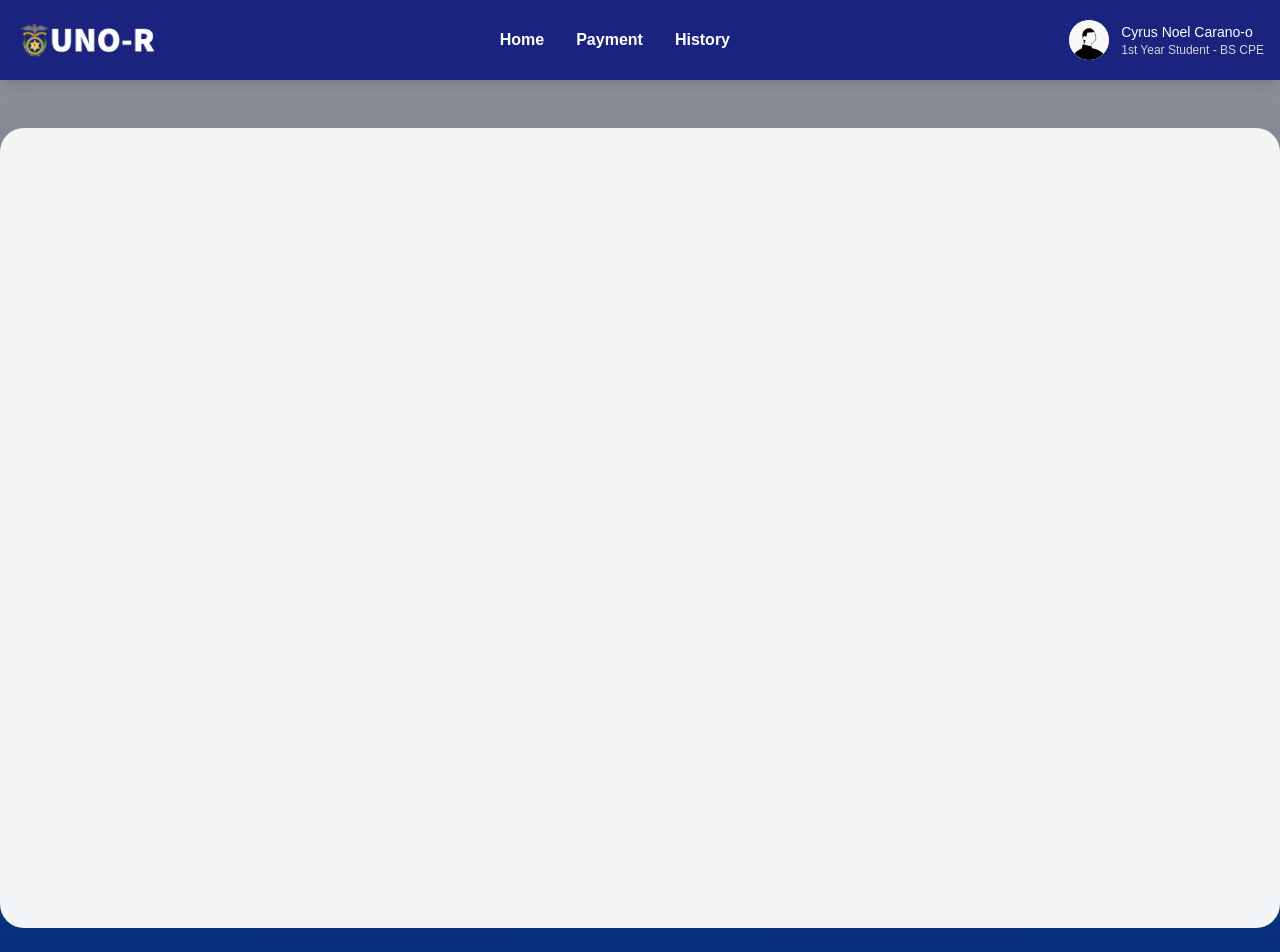
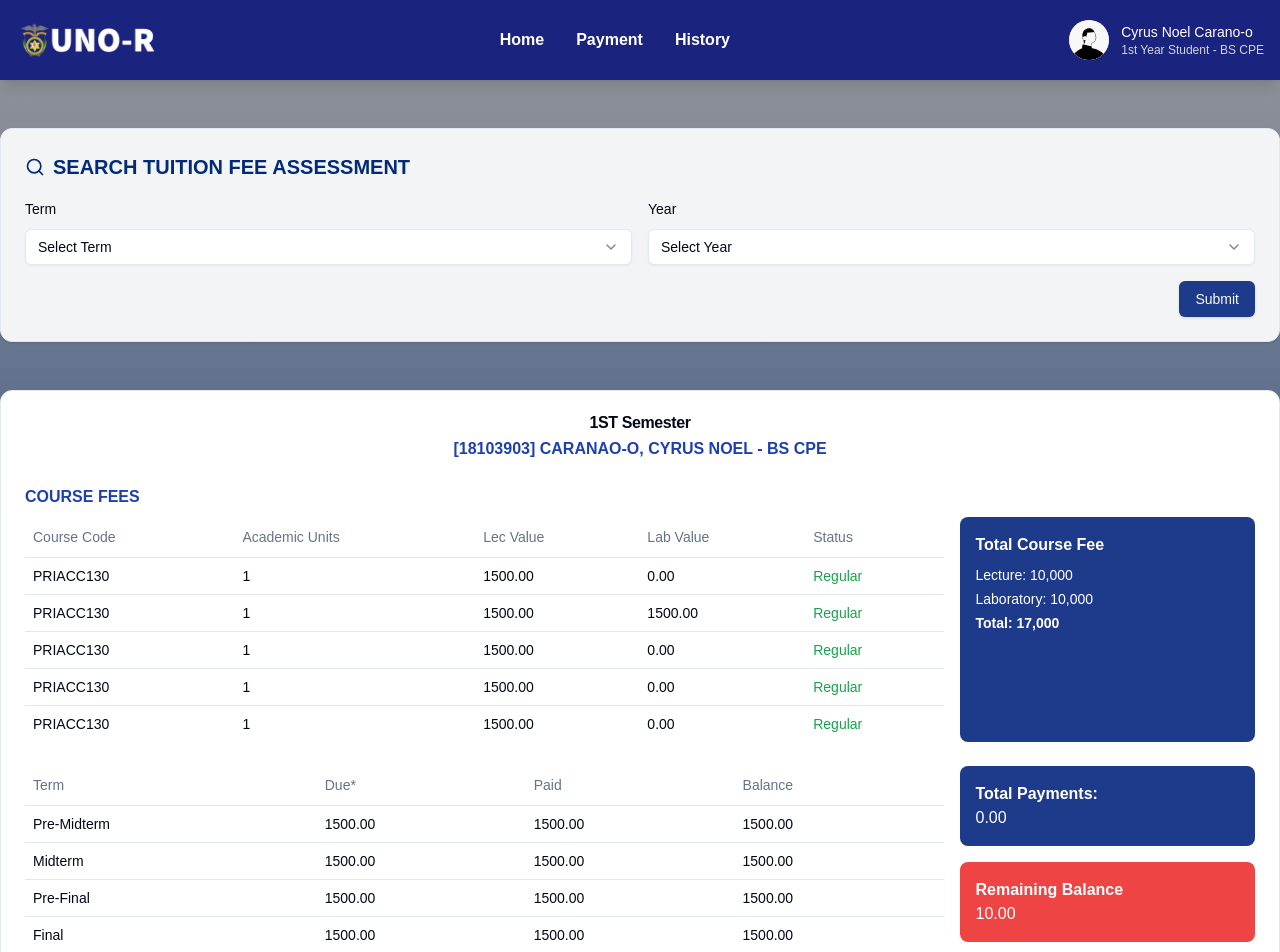
Before and after one commit to Miraku17/Exam_Permit, a Next.js app: page /home in a window 1280 px wide. Shown: the top 952 px of the page. Built offline with nearby package versions, Linux system fonts and the light colour scheme.

Commit message:
added tutition details

```diff
--- a/src/app/(auth)/history/page.tsx
+++ b/src/app/(auth)/history/page.tsx
@@ -71,10 +71,10 @@ const TransactionHistory = () => {
   );
 
   return (
-    <div className="p-4">
+    <div className="min-h-screen">
       <Card>
         <CardHeader>
-          <CardTitle className="text-[#1a237e] text-xl md:text-2xl">
+          <CardTitle className="text-primaryBlue text-xl">
             TRANSACTION HISTORY
           </CardTitle>
         </CardHeader>
--- a/src/app/(auth)/home/page.tsx
+++ b/src/app/(auth)/home/page.tsx
@@ -4,9 +4,13 @@
 import { useEffect } from "react";
 import { useRouter } from "next/navigation";
 
+import SearchFee from "@/components/searchFee/searchFee";
+import TuitionData from "@/components/tuitionData/tuitionData";
 export default function DashboardPage() {
   return (
-    <div className="min-h-screen bg-gray-100 p-8 rounded-3xl ">
+    <div className="flex  flex-col justify-center gap-12">
+        <SearchFee />
+        <TuitionData />
 
     </div>
   );
--- a/src/app/(auth)/payment/page.tsx
+++ b/src/app/(auth)/payment/page.tsx
@@ -4,7 +4,7 @@ import PaymentForm from "@/components/paymentForm/paymentForm";
 
 const Page = () => {
   return (
-    <div className="flex flex-col lg:flex-row justify-center gap-8 ">
+    <div className="flex flex-col lg:flex-row justify-center gap-8  min-h-screen ">
       <PaymentInstructions />
       <PaymentForm />
     </div>
--- a/src/components/Instructions/PaymentInstructions.tsx
+++ b/src/components/Instructions/PaymentInstructions.tsx
@@ -13,7 +13,7 @@ const PaymentInstructions = () => {
   return (
     <Card className="w-full lg:w-[650px]">
       <CardHeader>
-        <CardTitle className="text-2xl">Payment of Tuition Fees</CardTitle>
+        <CardTitle className="text-xl text-primaryBlue">Payment of Tuition Fees</CardTitle>
         <CardDescription>
           All payment shall be made at any accredited payment facilities below:
         </CardDescription>
--- a/src/components/paymentForm/paymentForm.tsx
+++ b/src/components/paymentForm/paymentForm.tsx
@@ -77,7 +77,7 @@ const PaymentForm = () => {
   return (
     <Card className="w-full lg:w-[650px]">
       <CardHeader>
-        <CardTitle className="text-2xl">Submit Payment Form</CardTitle>
+        <CardTitle className="text-xl text-primaryBlue">Submit Payment Form</CardTitle>
         <CardDescription>Please enter the student's correct information</CardDescription>
       </CardHeader>
       <CardContent>
--- /dev/null
+++ b/src/components/searchFee/searchFee.tsx
@@ -0,0 +1,77 @@
+import React from 'react';
+import {
+  Card,
+  CardContent,
+} from "@/components/ui/card";
+import {
+  Select,
+  SelectContent,
+  SelectItem,
+  SelectTrigger,
+  SelectValue,
+} from "@/components/ui/select";
+import { Button } from "@/components/ui/button";
+import { Search } from "lucide-react";
+
+const SearchFee = () => {
+  const handleSubmit = (e) => {
+    e.preventDefault();
+    // Handle form submission
+  };
+
+  return (
+    <Card className="bg-gray-100">
+      <CardContent className="pt-6">
+        <form onSubmit={handleSubmit}>
+          <div className="space-y-4">
+            <div className="text-primaryBlue font-semibold flex items-center gap-2 text-xl">
+              <Search size={20} />
+              SEARCH TUITION FEE ASSESSMENT
+            </div>
+
+            <div className="grid grid-cols-1 md:grid-cols-2 gap-4">
+              <div className="space-y-2">
+                <label className="text-sm">Term</label>
+                <Select>
+                  <SelectTrigger className="bg-white">
+                    <SelectValue placeholder="Select Term" />
+                  </SelectTrigger>
+                  <SelectContent>
+                    <SelectItem value="fall">Fall</SelectItem>
+                    <SelectItem value="spring">Spring</SelectItem>
+                    <SelectItem value="summer">Summer</SelectItem>
+                  </SelectContent>
+                </Select>
+              </div>
+
+              <div className="space-y-2">
+                <label className="text-sm">Year</label>
+                <Select>
+                  <SelectTrigger className="bg-white">
+                    <SelectValue placeholder="Select Year" />
+                  </SelectTrigger>
+                  <SelectContent>
+                    <SelectItem value="2024">2024</SelectItem>
+                    <SelectItem value="2023">2023</SelectItem>
+                    <SelectItem value="2022">2022</SelectItem>
+                  </SelectContent>
+                </Select>
+              </div>
+            </div>
+
+            <div className="flex justify-end">
+              <Button
+                type="submit"
+                className="bg-blue-900 hover:bg-blue-800"
+              >
+                Submit
+              </Button>
+            </div>
+          </div>
+        </form>
+      </CardContent>
+    </Card>
+  );
+};
+
+export default SearchFee;
--- /dev/null
+++ b/src/components/tuitionData/tuitionData.tsx
@@ -0,0 +1,132 @@
+import React from 'react';
+import {
+  Card,
+  CardContent,
+  CardHeader,
+  CardTitle,
+} from "@/components/ui/card";
+import {
+  Table,
+  TableBody,
+  TableCell,
+  TableHead,
+  TableHeader,
+  TableRow,
+} from "@/components/ui/table";
+import { Button } from "@/components/ui/button";
+
+const TuitionData = () => {
+  const courseData = [
+    { code: 'PRIACC130', units: 1.0, lecValue: 1500.00, labValue: 0.00, status: 'Regular' },
+    { code: 'PRIACC130', units: 1.0, lecValue: 1500.00, labValue: 1500.00, status: 'Regular' },
+    { code: 'PRIACC130', units: 1.0, lecValue: 1500.00, labValue: 0.00, status: 'Regular' },
+    { code: 'PRIACC130', units: 1.0, lecValue: 1500.00, labValue: 0.00, status: 'Regular' },
+    { code: 'PRIACC130', units: 1.0, lecValue: 1500.00, labValue: 0.00, status: 'Regular' },
+  ];
+
+  const paymentData = [
+    { term: 'Pre-Midterm', due: 1500.00, paid: 1500.00, balance: 1500.00 },
+    { term: 'Midterm', due: 1500.00, paid: 1500.00, balance: 1500.00 },
+    { term: 'Pre-Final', due: 1500.00, paid: 1500.00, balance: 1500.00 },
+    { term: 'Final', due: 1500.00, paid: 1500.00, balance: 1500.00 },
+    { term: 'Total', due: 1500.00, paid: 1500.00, balance: 1500.00 },
+  ];
+
+  return (
+    <Card className="w-full">
+      <CardHeader className="text-center">
+        <CardTitle>1ST Semester</CardTitle>
+        <div className="text-blue-800 font-bold mt-2">
+          [18103903] CARANAO-O, CYRUS NOEL - BS CPE
+        </div>
+      </CardHeader>
+      <CardContent>
+        <div className="space-y-6">
+          {/* Course Fees Section */}
+          <div>
+            <h3 className="text-blue-800 font-bold mb-2">COURSE FEES</h3>
+            <div className="grid grid-cols-1 lg:grid-cols-4 gap-4">
+              <div className="lg:col-span-3">
+                <Table>
+                  <TableHeader>
+                    <TableRow>
+                      <TableHead>Course Code</TableHead>
+                      <TableHead>Academic Units</TableHead>
+                      <TableHead>Lec Value</TableHead>
+                      <TableHead>Lab Value</TableHead>
+                      <TableHead>Status</TableHead>
+                    </TableRow>
+                  </TableHeader>
+                  <TableBody>
+                    {courseData.map((course, index) => (
+                      <TableRow key={index}>
+                        <TableCell>{course.code}</TableCell>
+                        <TableCell>{course.units}</TableCell>
+                        <TableCell>{course.lecValue.toFixed(2)}</TableCell>
+                        <TableCell>{course.labValue.toFixed(2)}</TableCell>
+                        <TableCell className="text-green-600">{course.status}</TableCell>
+                      </TableRow>
+                    ))}
+                  </TableBody>
+                </Table>
+              </div>
+
+              <div className="bg-blue-900 text-white p-4 rounded-lg">
+                <h4 className="font-bold mb-2">Total Course Fee</h4>
+                <div className="space-y-1 text-sm">
+                  <div>Lecture: 10,000</div>
+                  <div>Laboratory: 10,000</div>
+                  <div className="font-bold">Total: 17,000</div>
+                </div>
+              </div>
+            </div>
+          </div>
+
+          {/* Payment Schedule Section */}
+          <div className="grid grid-cols-1 lg:grid-cols-4 gap-4">
+            <div className="lg:col-span-3">
+              <Table>
+                <TableHeader>
+                  <TableRow>
+                    <TableHead>Term</TableHead>
+                    <TableHead>Due*</TableHead>
+                    <TableHead>Paid</TableHead>
+                    <TableHead>Balance</TableHead>
+                  </TableRow>
+                </TableHeader>
+                <TableBody>
+                  {paymentData.map((payment, index) => (
+                    <TableRow key={index}>
+                      <TableCell>{payment.term}</TableCell>
+                      <TableCell>{payment.due.toFixed(2)}</TableCell>
+                      <TableCell>{payment.paid.toFixed(2)}</TableCell>
+                      <TableCell>{payment.balance.toFixed(2)}</TableCell>
+                    </TableRow>
+                  ))}
+                </TableBody>
+              </Table>
+            </div>
+
+            <div className="space-y-4">
+              <div className="bg-blue-900 text-white p-4 rounded-lg">
+                <div className="font-bold">Total Payments:</div>
+                <div>0.00</div>
+              </div>
+
+              <div className="bg-red-500 text-white p-4 rounded-lg">
+                <div className="font-bold">Remaining Balance</div>
+                <div>10.00</div>
+              </div>
+
+              <Button className="w-full bg-green-600 hover:bg-green-700" disabled>
+                Request Exam Permit
+              </Button>
+            </div>
+          </div>
+        </div>
+      </CardContent>
+    </Card>
+  );
+};
+
+export default TuitionData;
```
Also changed, not shown: src/components/navbar/navbar.tsx (+25 -27 lines).
